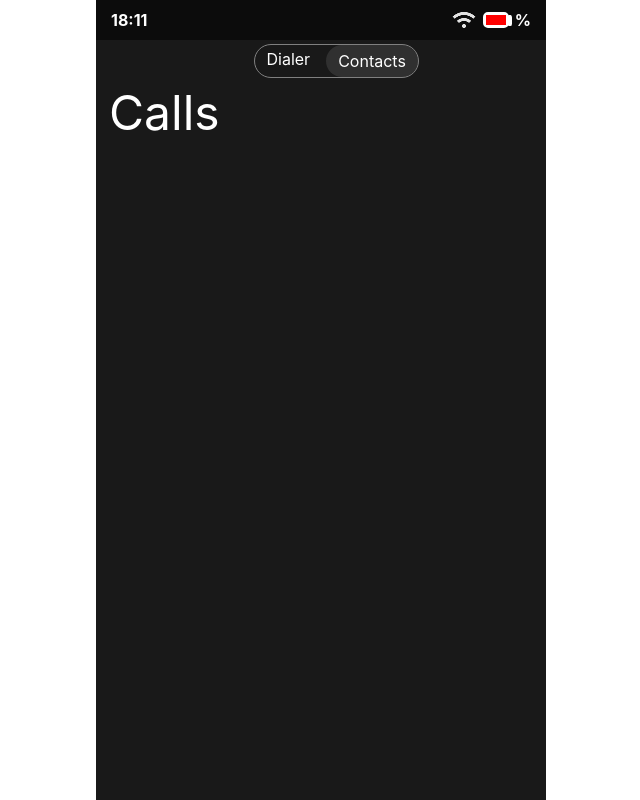
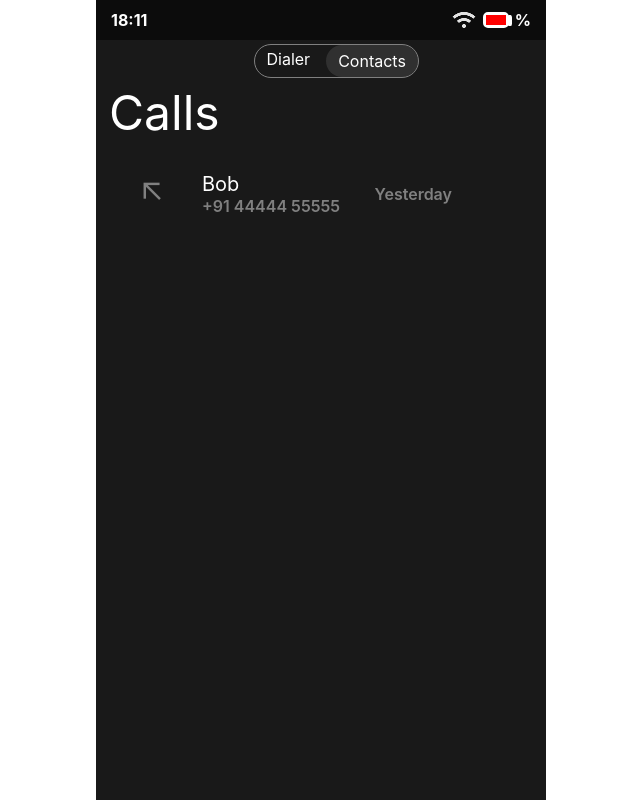
Before and after one commit to ShwetaShaw76/TurquoiseOs, a Vue app: page / in a window 1280 px wide. Shown: the whole page, without its empty margins (319-959 px from the left). Built offline with nearby package versions, Linux system fonts and the light colour scheme.

Commit message:
made the contacts Ui page now adding the add contact button

```diff
--- a/src/components/Contacts.vue
+++ b/src/components/Contacts.vue
@@ -46,8 +46,18 @@ import Header from './Header.vue';
         <div class="menu"><div class="dialer">Dialer</div><div class="contact">Contacts</div></div>
         <div class="heading">Calls</div>
         <div class="calls">
-
+        <div class="call">
+            <div class="icon"><span class="material-symbols-outlined" id="icon">
+                arrow_insert
+            </span></div>
+            <div class="nm">
+                <div class="name">Bob</div>
+                <div class="num">+91 44444 55555</div>
+            </div>
+            <div class="date">Yesterday</div>
+        <div class="brdr"></div>
         </div>
+    </div>
     </div>
 </template>
 
@@ -64,6 +74,7 @@ import Header from './Header.vue';
     color:white;
     font-size:3rem;
     padding:5px 13px;
+    margin-bottom:20px;
 }
 .menu{
     display:flex;
@@ -93,5 +104,41 @@ import Header from './Header.vue';
 }
 .calls{
     width:100%;
+    display:flex;
+    flex-direction:column;
+}
+.call{
+    padding:5px;
+    display:flex;
+    flex-direction:row;
+    align-items:center;
+    justify-content:space-evenly;
+}
+.call:hover{
+    cursor:pointer;
+    background:rgba(0,0,0,0.5)
+}
+.name{
+    font-size:1.25rem;
+    color:white;
+}
+.num{
+    font-size:1rem;
+    color:grey;
+    font-weight:600;
+}
+.date{
+    font-size:1rem;
+    color:grey;
+    font-weight:600;
+}
+#icon{
+    font-size:2rem;
+    color:grey;
+}
+.brdr{
+    height:1px;
+    background:grey;
+    margin:10px;
 }
 </style>
```
